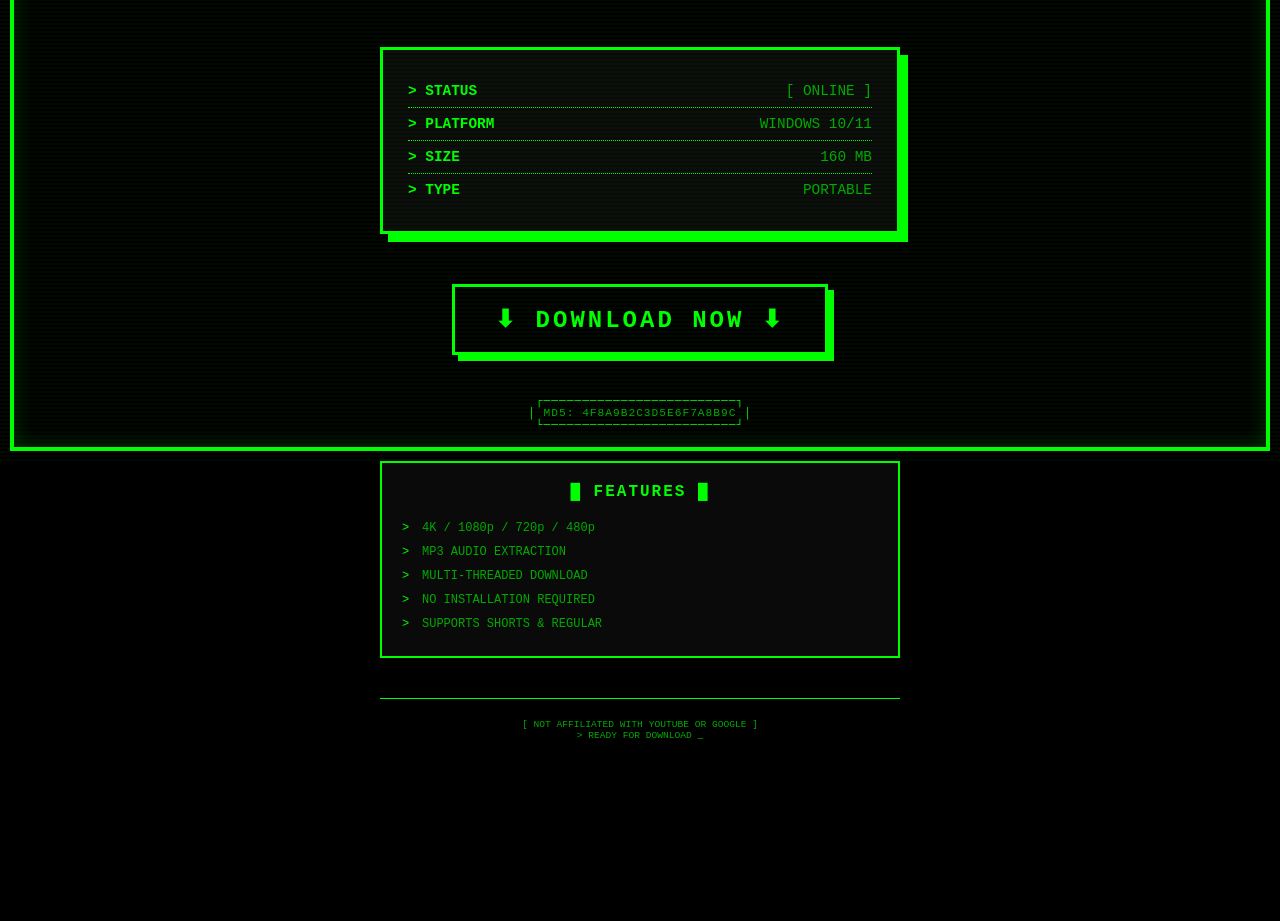
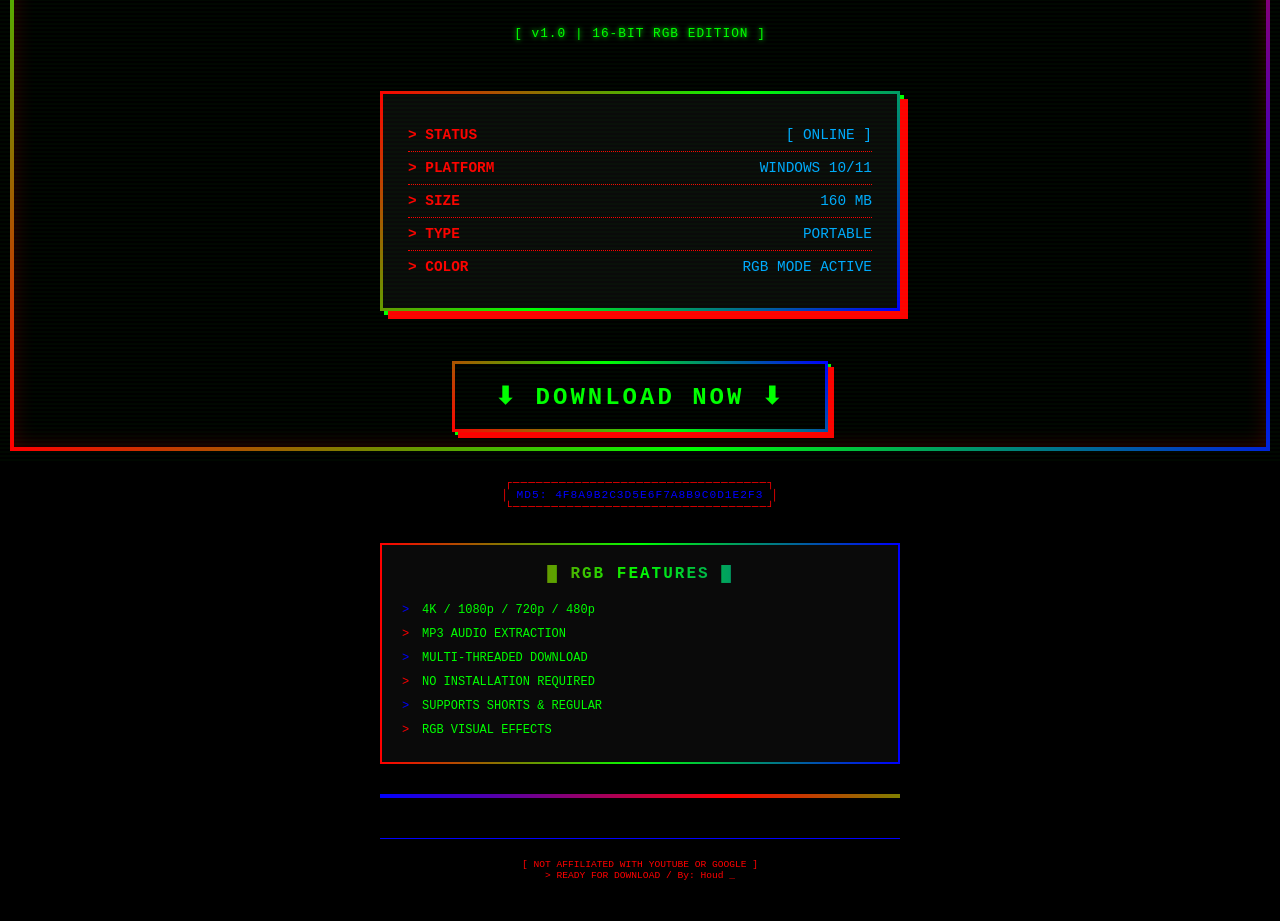
Before and after one commit to ue7g2ucaitxiwycigq/ue7g2ucatixiwycigq.github.io, a plain HTML site: page index.html in a window 1280 px wide. Shown: the part 339-1260 px from the top of the page. Before the commit the page ends 1120 px from the top, so only its background shows below. Drawn offline with Linux system fonts and the light colour scheme.

Commit message:
Update index.html

```diff
--- a/index.html
+++ b/index.html
@@ -3,7 +3,7 @@
 <head>
     <meta charset="UTF-8">
     <meta name="viewport" content="width=device-width, initial-scale=1.0">
-    <title>YouTube Downloader</title>
+    <title>YouTube Downloader | 16-Bit Edition</title>
     <style>
         * {
             margin: 0;
@@ -40,7 +40,7 @@
             z-index: 10;
         }
 
-        /* 16-bit pixelated border effect */
+        /* 16-bit pixelated border effect - RGB colors */
         body::after {
             content: "";
             position: fixed;
@@ -48,10 +48,11 @@
             left: 10px;
             right: 10px;
             bottom: 10px;
-            border: 4px solid #0f0;
+            border: 4px solid;
+            border-image: linear-gradient(45deg, #ff0000, #00ff00, #0000ff, #ff0000) 1;
             pointer-events: none;
             z-index: 10;
-            box-shadow: inset 0 0 20px rgba(0, 255, 0, 0.2);
+            box-shadow: inset 0 0 20px rgba(255,0,0,0.2);
         }
 
         .container {
@@ -62,7 +63,7 @@
             width: 100%;
         }
 
-        /* Pixelated header */
+        /* Pixelated header with RGB */
         .pixel-header {
             margin-bottom: 50px;
         }
@@ -71,49 +72,68 @@
             font-size: 80px;
             display: inline-block;
             image-rendering: pixelated;
-            image-rendering: crisp-edges;
-            filter: drop-shadow(0 0 10px #0f0);
+            filter: drop-shadow(0 0 10px #ff0000);
             margin-bottom: 20px;
+            animation: rgbPulse 2s ease-in-out infinite;
+        }
+
+        @keyframes rgbPulse {
+            0%, 100% { filter: drop-shadow(0 0 10px #ff0000); text-shadow: 0 0 5px #ff0000; }
+            33% { filter: drop-shadow(0 0 10px #00ff00); text-shadow: 0 0 5px #00ff00; }
+            66% { filter: drop-shadow(0 0 10px #0000ff); text-shadow: 0 0 5px #0000ff; }
         }
 
         h1 {
-            color: #0f0;
+            background: linear-gradient(135deg, #ff0000, #00ff00, #0000ff, #ff0000);
+            -webkit-background-clip: text;
+            background-clip: text;
+            color: transparent;
             font-size: 2rem;
             letter-spacing: 4px;
             text-transform: uppercase;
             font-family: 'Courier New', monospace;
-            text-shadow: 0 0 5px #0f0;
+            text-shadow: 0 0 10px rgba(255,0,0,0.5);
             margin-bottom: 15px;
-            border-bottom: 2px solid #0f0;
+            border-bottom: 2px solid;
+            border-image: linear-gradient(90deg, #ff0000, #00ff00, #0000ff) 1;
             display: inline-block;
             padding-bottom: 10px;
+            animation: textGlow 3s ease-in-out infinite;
+        }
+
+        @keyframes textGlow {
+            0%, 100% { text-shadow: 0 0 10px rgba(255,0,0,0.5); }
+            33% { text-shadow: 0 0 10px rgba(0,255,0,0.5); }
+            66% { text-shadow: 0 0 10px rgba(0,0,255,0.5); }
         }
 
         .subtitle {
-            color: #0a0;
+            color: #00ff00;
             font-family: 'Courier New', monospace;
             font-size: 0.8rem;
             margin-top: 15px;
             letter-spacing: 1px;
+            text-shadow: 0 0 5px #00ff00;
         }
 
-        /* 16-bit info box */
+        /* 16-bit info box with RGB border */
         .info-box {
             background: #0a0a0a;
-            border: 3px solid #0f0;
+            border: 3px solid;
+            border-image: linear-gradient(135deg, #ff0000, #00ff00, #0000ff) 1;
             padding: 25px;
             margin: 30px 0;
-            box-shadow: 8px 8px 0 #0f0;
+            box-shadow: 8px 8px 0 #ff0000, 4px 4px 0 #00ff00, 0px 0px 0 #0000ff;
             image-rendering: crisp-edges;
         }
 
         .info-line {
-            color: #0f0;
+            color: #00ff00;
             font-family: 'Courier New', monospace;
             font-size: 0.9rem;
             text-align: left;
             padding: 8px 0;
-            border-bottom: 1px dotted #0f0;
+            border-bottom: 1px dotted #ff0000;
             display: flex;
             justify-content: space-between;
         }
@@ -125,47 +145,51 @@
         .info-label {
             font-weight: bold;
             text-transform: uppercase;
+            color: #ff0000;
         }
 
         .info-value {
-            color: #0a0;
+            color: #00aaff;
         }
 
-        /* Download button - 16bit style */
+        /* Download button - RGB 16bit style */
         .download-btn {
             display: inline-block;
             background: #000;
-            color: #0f0;
+            color: #00ff00;
             font-family: 'Courier New', monospace;
             font-size: 1.5rem;
             font-weight: bold;
             text-decoration: none;
             padding: 18px 40px;
-            border: 3px solid #0f0;
+            border: 3px solid;
+            border-image: linear-gradient(45deg, #ff0000, #00ff00, #0000ff) 1;
             margin: 20px 0;
             cursor: pointer;
             text-transform: uppercase;
             letter-spacing: 3px;
             transition: all 0.1s ease;
-            box-shadow: 6px 6px 0 #0f0;
+            box-shadow: 6px 6px 0 #ff0000, 3px 3px 0 #00ff00;
             image-rendering: crisp-edges;
+            position: relative;
+            overflow: hidden;
         }
 
         .download-btn:hover {
-            background: #0f0;
+            background: linear-gradient(135deg, #ff0000, #00ff00, #0000ff);
             color: #000;
-            box-shadow: 3px 3px 0 #0f0;
+            box-shadow: 3px 3px 0 #ff0000, 1px 1px 0 #00ff00;
             transform: translate(3px, 3px);
         }
 
         .download-btn:active {
             transform: translate(6px, 6px);
-            box-shadow: 0px 0px 0 #0f0;
+            box-shadow: 0px 0px 0 #ff0000;
         }
 
         /* File info */
         .file-info {
-            color: #0a0;
+            color: #0000ff;
             font-family: 'Courier New', monospace;
             font-size: 0.7rem;
             margin-top: 20px;
@@ -173,20 +197,24 @@
         }
 
         .file-info span {
-            color: #0f0;
+            color: #ff0000;
         }
 
-        /* Features list - pixel style */
+        /* Features list - RGB pixel style */
         .features {
             text-align: left;
             margin: 30px 0;
             padding: 20px;
             background: #0a0a0a;
-            border: 2px solid #0f0;
+            border: 2px solid;
+            border-image: linear-gradient(90deg, #ff0000, #00ff00, #0000ff) 1;
         }
 
         .features h3 {
-            color: #0f0;
+            background: linear-gradient(90deg, #ff0000, #00ff00, #0000ff);
+            -webkit-background-clip: text;
+            background-clip: text;
+            color: transparent;
             font-family: 'Courier New', monospace;
             font-size: 1rem;
             margin-bottom: 15px;
@@ -196,7 +224,7 @@
         }
 
         .feature-item {
-            color: #0a0;
+            color: #00ff00;
             font-family: 'Courier New', monospace;
             font-size: 0.75rem;
             padding: 5px 0;
@@ -204,9 +232,16 @@
             position: relative;
         }
 
-        .feature-item::before {
+        .feature-item:nth-child(odd)::before {
             content: ">";
-            color: #0f0;
+            color: #ff0000;
+            position: absolute;
+            left: 0;
+        }
+
+        .feature-item:nth-child(even)::before {
+            content: ">";
+            color: #0000ff;
             position: absolute;
             left: 0;
         }
@@ -214,10 +249,10 @@
         /* Footer */
         .footer {
             margin-top: 40px;
-            color: #0a0;
+            color: #ff0000;
             font-family: 'Courier New', monospace;
             font-size: 0.6rem;
-            border-top: 1px solid #0f0;
+            border-top: 1px solid #0000ff;
             padding-top: 20px;
         }
 
@@ -231,14 +266,14 @@
             50% { opacity: 0; }
         }
 
-        /* Progress bar - 16bit */
+        /* Progress bar - RGB 16bit */
         .progress-container {
             margin-top: 20px;
             display: none;
         }
 
         .progress-label {
-            color: #0f0;
+            color: #00ff00;
             font-family: 'Courier New', monospace;
             font-size: 0.7rem;
             margin-bottom: 5px;
@@ -249,15 +284,31 @@
             width: 100%;
             height: 20px;
             background: #0a0a0a;
-            border: 2px solid #0f0;
+            border: 2px solid;
+            border-image: linear-gradient(90deg, #ff0000, #00ff00, #0000ff) 1;
             image-rendering: crisp-edges;
         }
 
         .progress-fill {
             width: 0%;
             height: 100%;
-            background: #0f0;
+            background: linear-gradient(90deg, #ff0000, #00ff00, #0000ff);
             transition: width 0.3s;
+        }
+
+        /* RGB decorative elements */
+        .rgb-bar {
+            height: 4px;
+            background: linear-gradient(90deg, #ff0000, #00ff00, #0000ff, #ff0000);
+            margin: 20px 0;
+            width: 100%;
+            animation: rgbMove 3s linear infinite;
+            background-size: 200% 100%;
+        }
+
+        @keyframes rgbMove {
+            0% { background-position: 0% 0%; }
+            100% { background-position: 200% 0%; }
         }
 
         @media (max-width: 600px) {
@@ -284,10 +335,12 @@
 </head>
 <body>
     <div class="container">
+        <div class="rgb-bar"></div>
+
         <div class="pixel-header">
             <div class="pixel-icon">█▓▒░ ► ░▒▓█</div>
             <h1>YOUTUBE DOWNLOADER</h1>
-            <div class="subtitle">[ v1.0 ]</div>
+            <div class="subtitle">[ v1.0 | 16-BIT RGB EDITION ]</div>
         </div>
 
         <div class="info-box">
@@ -307,6 +360,10 @@
                 <span class="info-label">> TYPE</span>
                 <span class="info-value">PORTABLE</span>
             </div>
+            <div class="info-line">
+                <span class="info-label">> COLOR</span>
+                <span class="info-value">RGB MODE ACTIVE</span>
+            </div>
         </div>
 
         <a href="#" class="download-btn" id="downloadBtn">
@@ -314,9 +371,9 @@
         </a>
 
         <div class="file-info">
-            <span>┌─────────────────────────┐</span><br>
-            <span>│</span> MD5: 4F8A9B2C3D5E6F7A8B9C <span>│</span><br>
-            <span>└─────────────────────────┘</span>
+            <span>┌─────────────────────────────────┐</span><br>
+            <span>│</span> MD5: 4F8A9B2C3D5E6F7A8B9C0D1E2F3 <span>│</span><br>
+            <span>└─────────────────────────────────┘</span>
         </div>
 
         <div class="progress-container" id="progressContainer">
@@ -327,36 +384,32 @@
         </div>
 
         <div class="features">
-            <h3>█ FEATURES █</h3>
+            <h3>█ RGB FEATURES █</h3>
             <div class="feature-item">4K / 1080p / 720p / 480p</div>
             <div class="feature-item">MP3 AUDIO EXTRACTION</div>
             <div class="feature-item">MULTI-THREADED DOWNLOAD</div>
             <div class="feature-item">NO INSTALLATION REQUIRED</div>
             <div class="feature-item">SUPPORTS SHORTS & REGULAR</div>
+            <div class="feature-item">RGB VISUAL EFFECTS</div>
         </div>
+
+        <div class="rgb-bar"></div>
 
         <div class="footer">
             <p>[ NOT AFFILIATED WITH YOUTUBE OR GOOGLE ]</p>
-            <p class="blink">> READY FOR DOWNLOAD <span style="color:#0f0">_</span></p>
+            <p class="blink">> READY FOR DOWNLOAD / By: Houd <span style="color:#ff0000">_</span></p>
         </div>
     </div>
 
     <script>
-        // 🔴 REPLACE THIS URL WITH YOUR ACTUAL GOOGLE DRIVE LINK
-        // Format: https://drive.usercontent.google.com/download?id=YOUR_FILE_ID&export=download
-        const DOWNLOAD_URL = "https://drive.usercontent.google.com/download?id=YOUR_FILE_ID_HERE&export=download";
+        // Direct download link from Google Drive
+        const DOWNLOAD_URL = "https://drive.usercontent.google.com/download?id=1mo5NxCvlKSFczzpmbi_ovVuh2a_vcaZ2&export=download";
 
         const downloadBtn = document.getElementById('downloadBtn');
         const progressContainer = document.getElementById('progressContainer');
         const progressFill = document.getElementById('progressFill');
 
-        // Check if URL is configured
-        if (DOWNLOAD_URL === "https://drive.usercontent.google.com/download?id=YOUR_FILE_ID_HERE&export=download") {
-            downloadBtn.addEventListener('click', function(e) {
-                e.preventDefault();
-                alert('[ERROR] DOWNLOAD LINK NOT CONFIGURED\n\nContact developer to get the correct link.');
-            });
-        } else {
+        // Set the download link
         downloadBtn.href = DOWNLOAD_URL;
 
         downloadBtn.addEventListener('click', function(e) {
@@ -384,7 +437,6 @@
                 }
             }, 5000);
         });
-        }
     </script>
 </body>
 </html>
```
Lines whose indentation alone changed are shown as unchanged.
